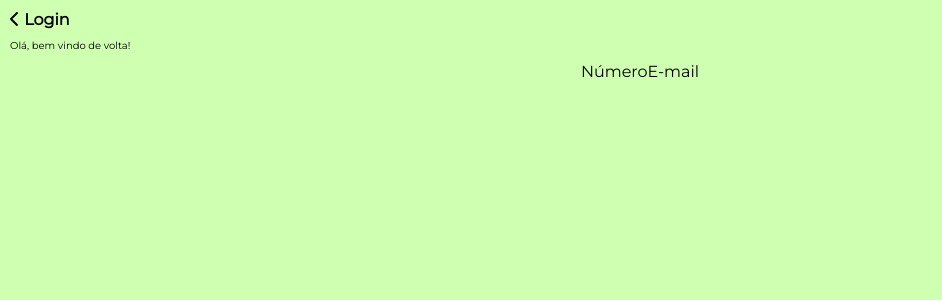
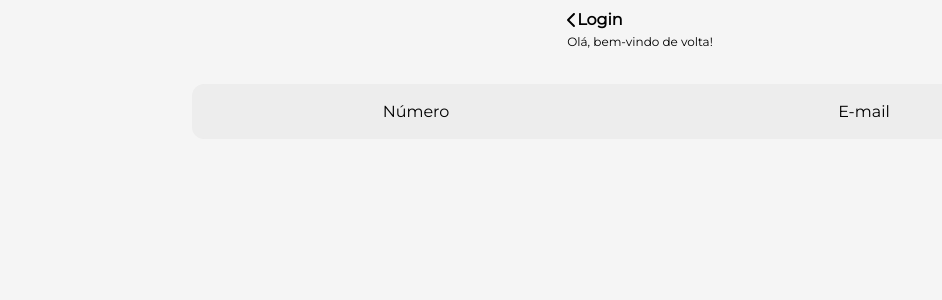
Before and after one commit to jgdlago/ATITUS_deafio_tecnologia_20223_2, a React (Create React App) app in the folder psico_app/: page / in a window 1280 px wide. Shown: the top 300 px of the page, without its empty margins (0-942 px from the left). Built offline with nearby package versions, Linux system fonts and the light colour scheme.

Commit message:
Auth method select

```diff
--- a/psico_app/src/pages/authPage/auth.css
+++ b/psico_app/src/pages/authPage/auth.css
@@ -1,21 +1,55 @@
 body {
+    margin: 0;
     background-color: whitesmoke;
 }
 
 .container-auth {
-    text-align: center;
+    display: flex;
+    flex-direction: column;
+    align-items: center;
+    /* justify-content: center; -> Centraliza verticalmente */
+    height: 100vh;
 }
 
 .login-header {
-    margin-top: 10%;
-    text-align: justify;
+    text-align: left;
     margin: 10px;
 }
 
-.login-header p {
-    font-size: 10px;
+.login-header span {
+    display: flex;
+    align-items: center;
 }
 
-.select-auth-moethod {
+.login-header p {
+    font-size: 12px;
+    margin: 5px 0;
+}
 
+.select-auth-method {
+    display: flex;
+    justify-content: space-around;
+    width: 70%;
+    margin-top: 20px;
+    background-color: #EDEDED;
+    border-radius: 12px;
 }
+
+.select-auth-method span {
+    cursor: pointer;
+    flex-grow: 1;
+    max-width: 150px;
+    height: 25px;
+    border-radius: 12px;
+    margin: 5px;
+    display: flex;
+    align-items: center;
+    justify-content: center;
+    padding: 10px;
+    transition: background-color 0.3s, box-shadow 0.3s;
+}
+
+.select-auth-method span:hover {
+    background-color: white;
+    box-shadow: 0 4px 8px rgba(0, 0, 0, 0.2);
+}
--- a/psico_app/src/pages/authPage/login.js
+++ b/psico_app/src/pages/authPage/login.js
@@ -1,28 +1,26 @@
-import './auth.css'
+import './auth.css';
 import { FontAwesomeIcon } from '@fortawesome/react-fontawesome';
 import { faChevronLeft } from '@fortawesome/free-solid-svg-icons';
 
 function Login() {
   return (
     <div className="container-auth">
-
       <div className='login-header'>
         <span>
           <FontAwesomeIcon icon={faChevronLeft} />
           <b> Login</b>
-          <p>Olá, bem vindo de volta!</p>
         </span>
+        <p>Olá, bem-vindo de volta!</p>
       </div>
 
-        <div className='select-auth-moethod'>
+      <div className='select-auth-method'>
         <span>Número</span>
         <span>E-mail</span>
       </div>
 
-        <div className='loginForm'>
+      <div className='login-form'>
 
       </div>
-
     </div>
   );
 }
--- a/psico_app/src/pages/welcomePage/welcomePage.css
+++ b/psico_app/src/pages/welcomePage/welcomePage.css
@@ -1,12 +1,8 @@
-body {
-    background-color: #cfffb0;
-}
-
 .welcomePage-container {
     width: 100%;
     height: 100vh;
-    margin-top: 5%;
     text-align: center;
+    background-color: #cfffb0;
 }
 
 .moody-calender {
```
Lines whose indentation alone changed are shown as unchanged.
